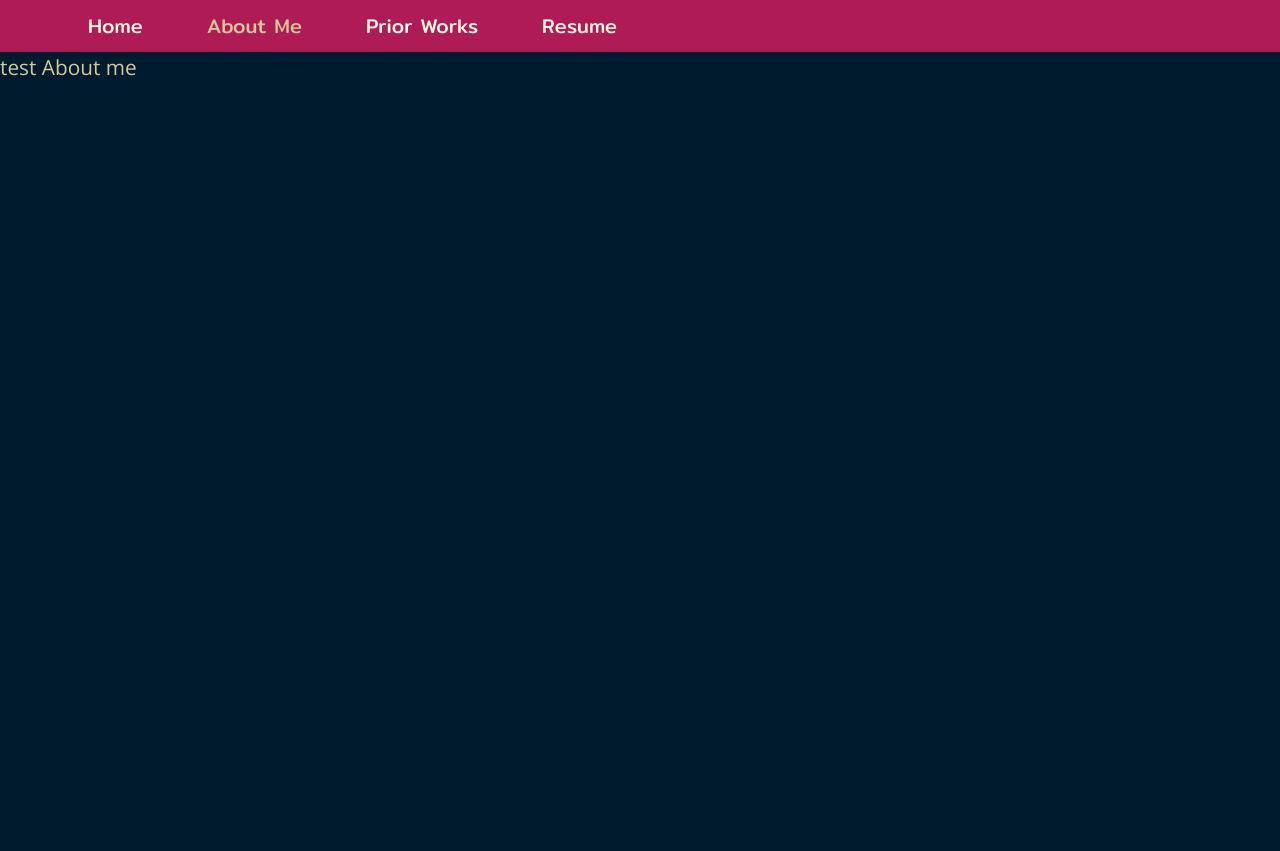
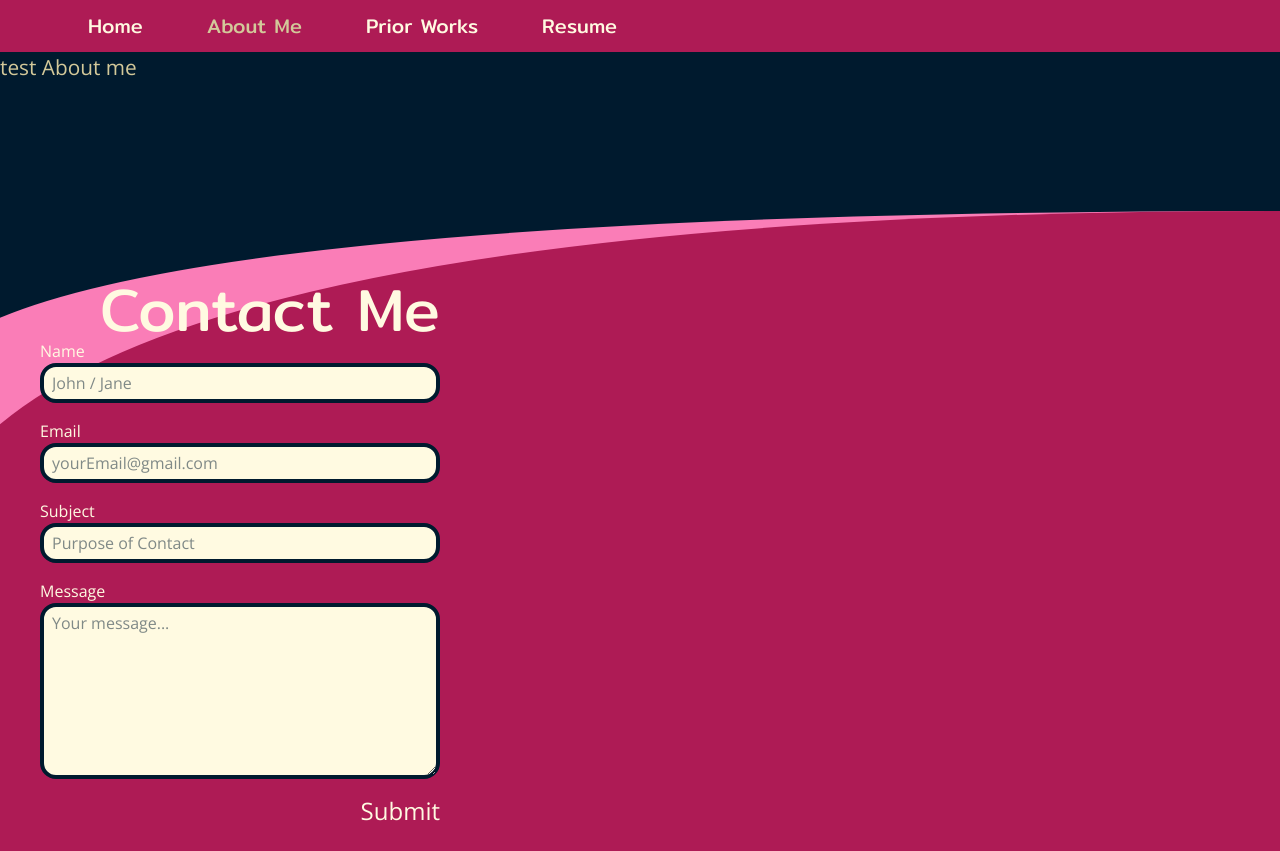
Before and after one commit to Felisong/frontend-react, a Next.js app: page /about-me in a window 1280 px wide. Before the commit the page ends 800 px from the top, so only its background shows below. Built offline with nearby package versions, Linux system fonts and the light colour scheme; no server answers.

Commit message:
Good save point, added the skeleton of the fetch and am testing context to create my own toast to display messages to the user

```diff
--- /dev/null
+++ b/app/components/footer/AbsoluteFooterBg.tsx
@@ -0,0 +1,28 @@
+"use client";
+
+export default function AbsoluteFooterBg() {
+  return (
+    <div className="absolute inset-0">
+      <svg
+        viewBox="0 0 200 30"
+        preserveAspectRatio="none"
+        className="w-full h-full absolute"
+      >
+        <path
+          className="fill-[#fa7db7]"
+          d="M 200 0 Q 40 0 0 5 L 0 40 L 200 40 Z"
+        ></path>
+      </svg>
+      <svg
+        viewBox="0 0 200 30"
+        preserveAspectRatio="none"
+        className="w-full h-full absolute"
+      >
+        <path
+          className="fill-vibrant-red"
+          d="M 200 0 Q 40 0 0 10 L 0 40 L 200 40 Z"
+        ></path>
+      </svg>
+    </div>
+  );
+}
--- /dev/null
+++ b/app/components/footer/Footer.tsx
@@ -0,0 +1,75 @@
+"use client";
+
+import { useState } from "react";
+import AbsoluteFooterBg from "./AbsoluteFooterBg";
+import { sendContactForm } from "@/app/utils/sendContactForm";
+
+export default function Footer() {
+  const [submitMessage, setSubmitMessage] = useState<string>("");
+  const [loading, setLoading] = useState<boolean>(false);
+
+  const handleSubmit = async (e: React.FormEvent<HTMLFormElement>) => {
+    e.preventDefault();
+    console.log(`event: `, e);
+    const form = e.currentTarget;
+    const formData = new FormData(form);
+    try {
+      await sendContactForm(formData);
+      setSubmitMessage("Message sent!");
+      form.reset();
+    } catch (err) {
+      setSubmitMessage("Failed to send message, please try again!");
+    }
+  };
+
+  return (
+    <footer className="w-full h-[120vh] md:h-[110vh] lg:h-[80vh] relative mt-32">
+      <div className="absolute inset-0 z-10 p-10 mt-16 md:mt-7 flex flex-col justify-end">
+        <section className="w-full h-full md:w-1/3">
+          <h1 className="text-end text-6xl md:text-center lg:text-end">
+            Contact Me
+          </h1>
+          <form
+            className="flex flex-col items-start md:items-end w-full"
+            onSubmit={handleSubmit}
+            method="POST"
+          >
+            <label className="self-start" htmlFor="name">
+              Name
+            </label>
+            <input id="name" type="name" placeholder="John / Jane" required />
+            <label className="self-start" htmlFor="email">
+              Email
+            </label>
+            <input
+              id="email"
+              type="email"
+              placeholder="yourEmail@gmail.com"
+              required
+            />
+            <label className="self-start" htmlFor="subject">
+              Subject
+            </label>
+            <input
+              id="subject"
+              type="text"
+              placeholder="Purpose of Contact"
+              required
+            />
+            <label className="self-start" htmlFor="message">
+              Message
+            </label>
+            <textarea id="message" placeholder="Your message..." required />
+            {/* anti-spam */}
+            <label className="self-start" htmlFor="contact-number"></label>
+            <input id="contact-number" type="hidden" />
+            <button type="submit" className="text-2xl">
+              Submit
+            </button>
+          </form>
+        </section>
+      </div>
+      <AbsoluteFooterBg />
+    </footer>
+  );
+}
--- a/app/components/home-section/skills/SkillsCarousel.tsx
+++ b/app/components/home-section/skills/SkillsCarousel.tsx
@@ -1,6 +1,7 @@
 import { Skills } from "@/types";
 import DisplaySvg from "./DisplaySvg";
 import { useEffect, useState } from "react";
+import Link from "next/link";
 
 export default function SkillsCarousel({ skills }: { skills: Skills[] }) {
   const [displaySkillsArr, setDisplaySkillsArr] = useState<Skills[][]>([]);
@@ -56,7 +57,7 @@ export default function SkillsCarousel({ skills }: { skills: Skills[] }) {
                 style={{ transform: `translateX(-${currentSlide * 100}%)` }}
               >
                 {skillSection.map((skill: Skills) => (
-                  <a
+                  <Link
                     href={skill.url}
                     key={skill.skill}
                     className="m-2 transition-transform duration-300 hover:scale-110 hover:text-bright-yellow flex flex-col items-center"
@@ -71,7 +72,7 @@ export default function SkillsCarousel({ skills }: { skills: Skills[] }) {
                       className="hover:fill-bright-yellow"
                     />
                     <h2 className="mt-2 text-center">{skill.skill}</h2>
-                  </a>
+                  </Link>
                 ))}
               </div>
             ))}
--- a/app/components/social-svgs/GitHubLogo.tsx
+++ b/app/components/social-svgs/GitHubLogo.tsx
@@ -1,4 +1,7 @@
 "use client";
+
+import Link from "next/link";
+
 export default function GitHubLogo({
   width = "40",
   height = "40",
@@ -9,7 +12,7 @@ export default function GitHubLogo({
   className?: string;
 }) {
   return (
-    <a href="https://github.com/Felisong">
+    <Link href="https://github.com/Felisong">
       <svg
         xmlns="http://www.w3.org/2000/svg"
         width={width}
@@ -29,6 +32,6 @@ export default function GitHubLogo({
           transform="scale(5.12)"
         ></path>
       </svg>
-    </a>
+    </Link>
   );
 }
--- a/app/globals.css
+++ b/app/globals.css
@@ -24,4 +24,23 @@
   li {
     list-style: circle;
   }
+  input,
+  textarea {
+    @apply border-4 py-1 px-2 rounded-2xl border-dark-blue bg-primary-white text-dark-blue mb-4 min-w-full w-full;
+  }
+  textarea {
+    @apply min-h-44;
+  }
+  @media (min-width: 768px) {
+    input,
+    textarea {
+      @apply min-w-1/2;
+    }
+  }
+  @media (min-width: 1023px) {
+    input,
+    textarea {
+      @apply min-w-1/4;
+    }
+  }
 }
--- a/app/layout.tsx
+++ b/app/layout.tsx
@@ -1,6 +1,9 @@
 import type { Metadata } from "next";
 import "./globals.css";
 import NavigationBar from "./components/header/NavigationBar";
+import Footer from "./components/footer/Footer";
+import { ToastProvider, useToast } from "./utils/context/toastContext";
+import ToastWrapper from "./utils/context/ToastWrapper";
 // here i would fetch if the user is signed in if they are
 
 export const metadata: Metadata = {
@@ -13,13 +16,23 @@ export default function RootLayout({
 }: Readonly<{
   children: React.ReactNode;
 }>) {
+  // this is how I will get the Toast to show up
+  // modify the div later to be a div, that will mark itself as false after a bit
+
+  // TODO: create toast component that will  intake toastData and change display depending on the data, make sure its fixed near the top to give confirmations or rejections.
+  // Figure out why its failing for the components and use state vs server side stuff
+
   return (
     <html lang="en">
       <body
         className={`bg-dark-blue text-primary-white font-primary antialiased`}
       >
-        <NavigationBar></NavigationBar>
-        {children}
+        <ToastProvider>
+          <ToastWrapper />
+          <NavigationBar></NavigationBar>
+          {children}
+          <Footer />
+        </ToastProvider>
       </body>
     </html>
   );
--- /dev/null
+++ b/app/utils/context/ToastWrapper.tsx
@@ -0,0 +1,10 @@
+"use client";
+
+import { useToast } from "./toastContext";
+
+const ToastWrapper = () => {
+  const { showToast, toastData } = useToast();
+  return showToast ? <div> Toast here, feed toast data to display </div> : null;
+};
+
+export default ToastWrapper;
--- /dev/null
+++ b/app/utils/context/toastContext.tsx
@@ -0,0 +1,40 @@
+import { createContext, ReactNode, useContext, useState } from "react";
+
+type toastData = {
+  message: string;
+  isError: boolean;
+};
+type toastContextType = {
+  showToast: boolean;
+  toastData: toastData;
+  triggerToast: (data: toastData) => void;
+};
+
+const toastContext = createContext<toastContextType | undefined>(undefined);
+
+export const useToast = () => {
+  const context = useContext(toastContext);
+  if (!context) throw new Error("useToast must be used within ToastProvider");
+  return context;
+};
+
+export const ToastProvider = ({ children }: { children: ReactNode }) => {
+  const [showToast, setShowToast] = useState<boolean>(false);
+  const [toastData, setToastData] = useState<toastData>({
+    message: "",
+    isError: false,
+  });
+
+  // this will replace the data and make the toast display
+  const triggerToast = (data: toastData) => {
+    setToastData(data);
+    setShowToast(true);
+    setTimeout(() => setShowToast(false), 3000);
+  };
+
+  return (
+    <toastContext.Provider value={{ showToast, toastData, triggerToast }}>
+      {children}
+    </toastContext.Provider>
+  );
+};
--- /dev/null
+++ b/app/utils/sendContactForm.ts
@@ -0,0 +1,21 @@
+const baseURL =
+  process.env.NODE_ENV === "development"
+    ? process.env.NEXT_PUBLIC_BASE_URL_LOCAL
+    : process.env.NEXT_PUBLIC_BASE_URL_PROD;
+export async function sendContactForm(formData: FormData) {
+  try {
+    console.log(`form data: `, formData);
+    // const res = await fetch(baseURL + '/submit-contact-form' , {
+    //   method: 'POST',
+    //   headers: {
+    //     'Content-Type': 'application/json'
+    //   },
+    //   body: JSON.stringify(formData)
+    // })
+
+    return { success: true, message: "check" };
+  } catch (err) {
+    console.error(err);
+    return { success: false, message: "nope" };
+  }
+}
```
